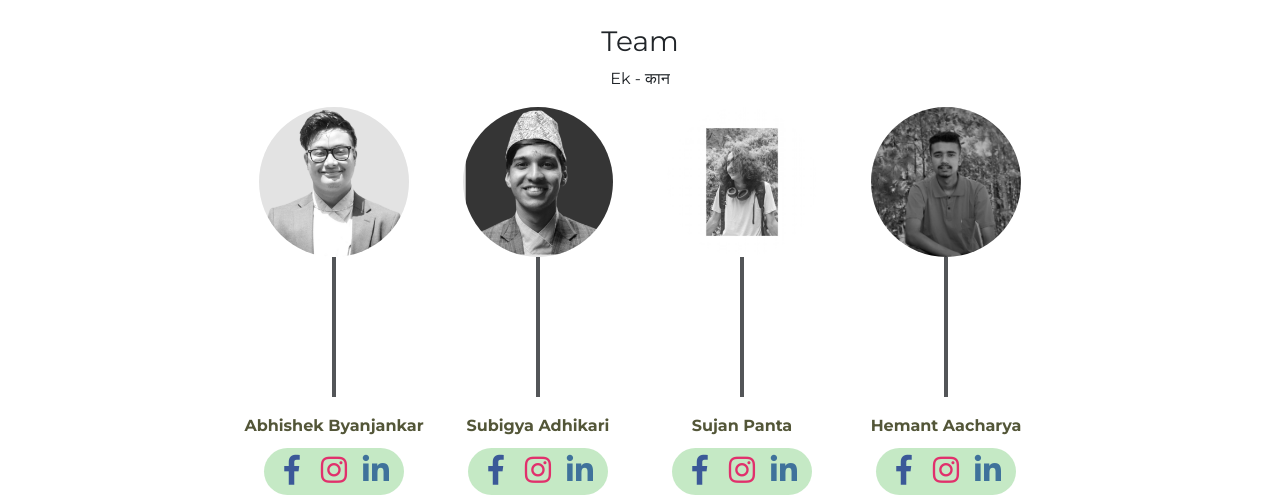
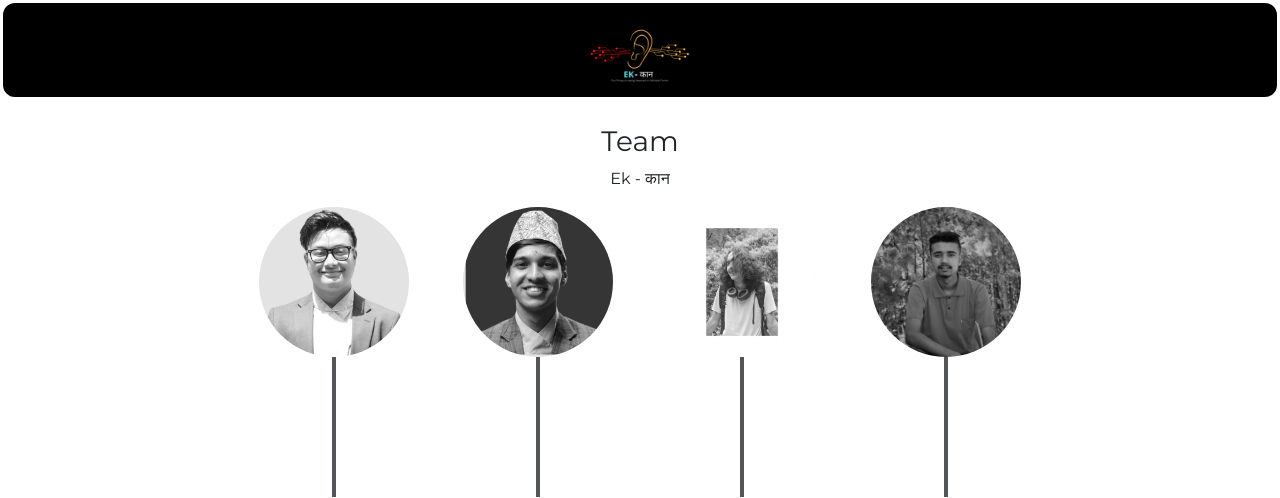
Before and after one commit to CidNP/Ek---, a plain HTML site: page index.html in a window 1280 px wide. Shown: the top 498 px of the page. Drawn offline with nearby package versions, Linux system fonts and the light colour scheme.

Commit message:
Update index.html

```diff
--- a/index.html
+++ b/index.html
@@ -13,6 +13,31 @@
 <link rel="stylesheet" href="https://stackpath.bootstrapcdn.com/bootstrap/4.2.1/css/bootstrap.min.css">
 
 </head>
+
+
+
+    <style>
+        #navbar {
+            width: 100vw;
+            height: 100px;
+            border: 3px solid white;
+            border-radius: 15px;
+            background-color: rgb(0, 0, 0);
+        }
+
+        #navbar img {
+            display: block;
+            width: 100px;
+            height: 100px;
+            margin: auto;
+
+        }
+    </style>
+
+<body>
+    <nav id="navbar">
+        <img src="img/ek-kan.png" alt="Logo image">
+    </nav>
 
 <section class="team-wrapper bg-green section-padding">
 		<div class="team-wrap">
```
